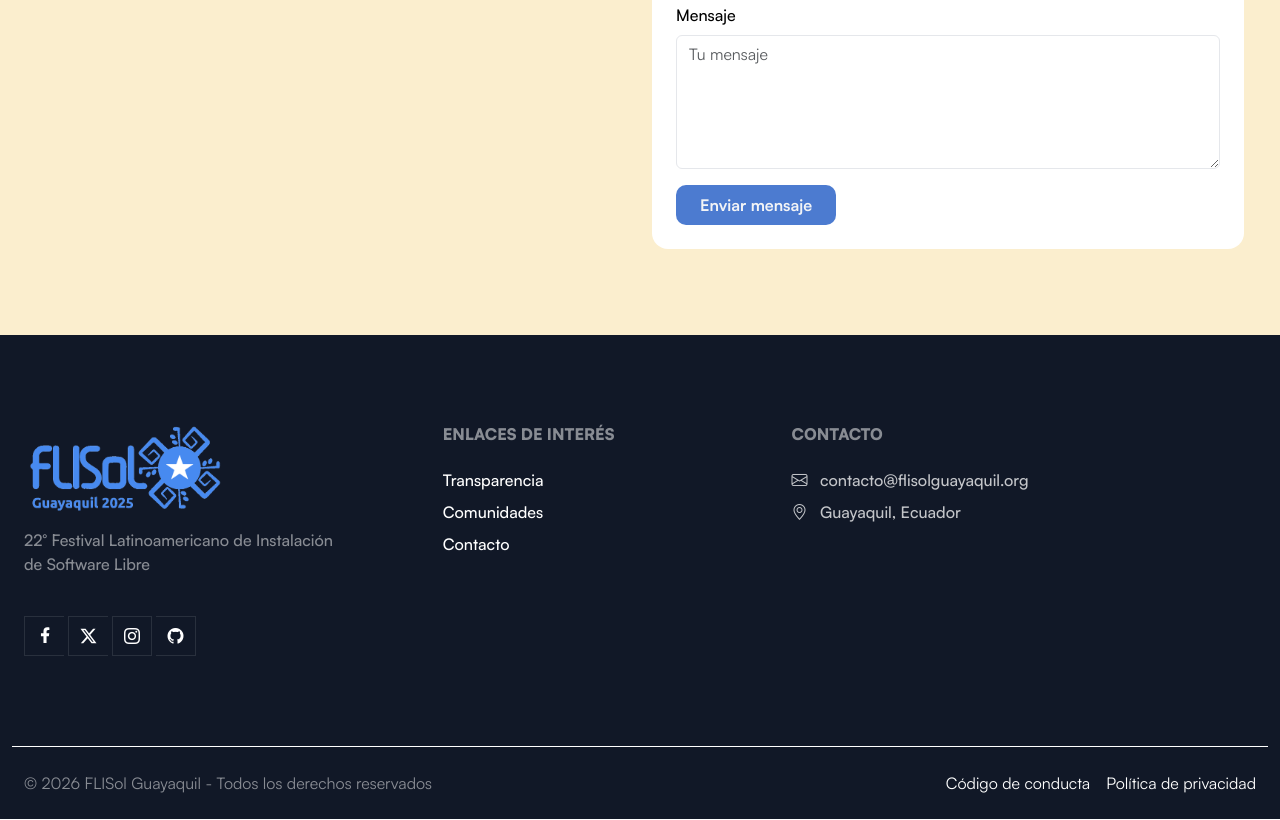
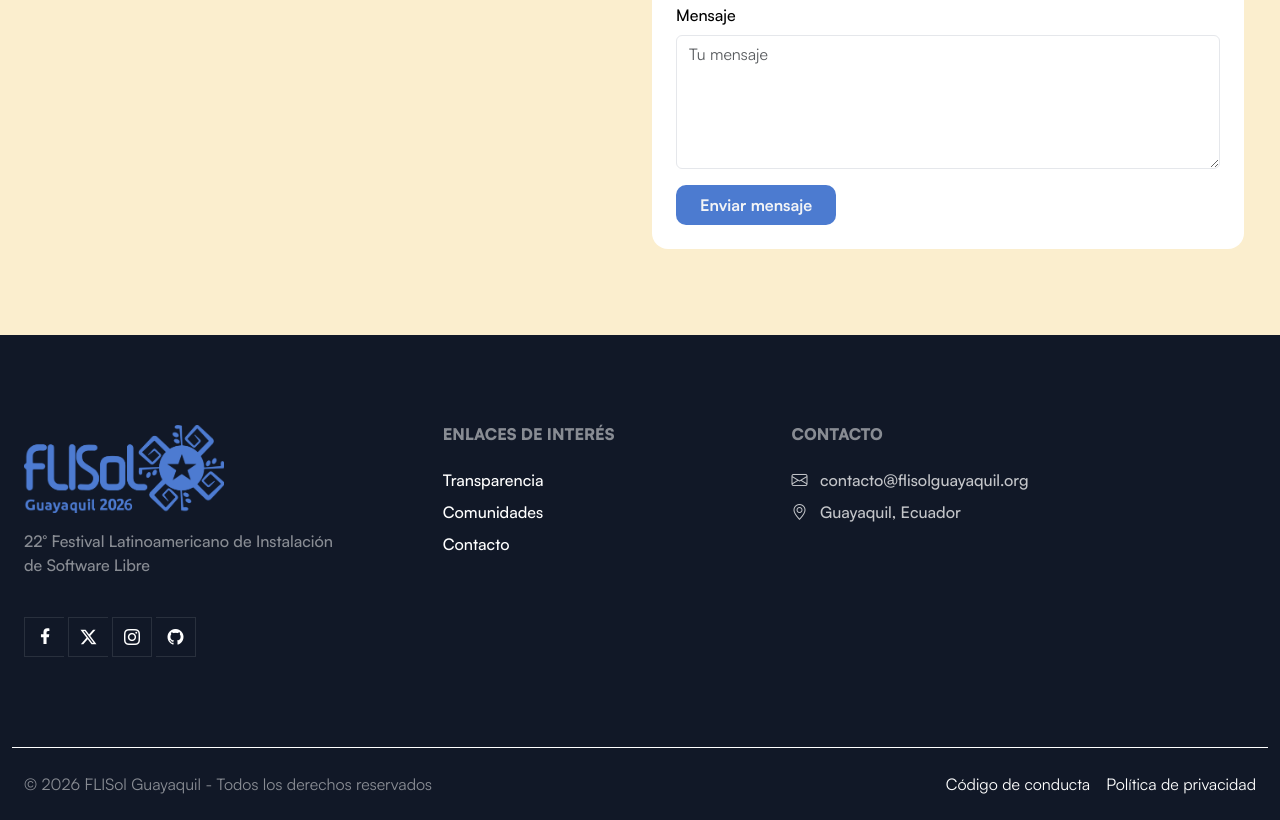
Before and after one commit to FlisolGYE-2025/web, an Astro site: page / in a window 1280 px wide. Shown: the part 5423-6243 px from the top of the page. Built offline with nearby package versions, Linux system fonts and the light colour scheme; Astro itself is replaced by a stand-in of ours; a web font is replaced by a local one.

Commit message:
update logo in footer

```diff
--- a/src/components/Footer.astro
+++ b/src/components/Footer.astro
@@ -11,7 +11,7 @@ const currentYear = new Date().getFullYear();
           <div class="col-lg-4 pe-10 mb-5 mb-lg-0">
             <a href="/" aria-label="Volver a la página de inicio">
               <img
-                src="/assets/images/logo-flisol-azul-2.png"
+                src="/assets/images/logo-blue.webp"
                 alt="Logo FLISoL Guayaquil"
                 width="200"
                 height="auto"
```
Also changed, not shown: public/assets/images/logo-blue.webp (added).
